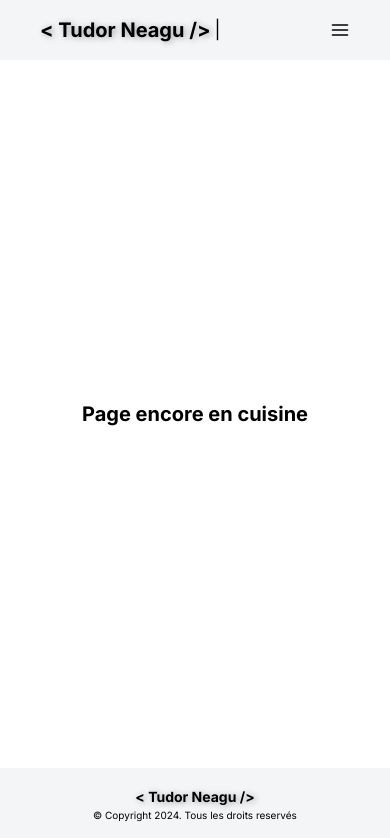
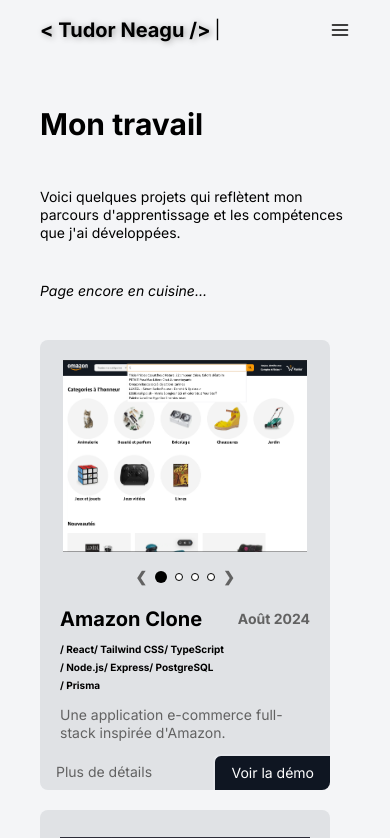
Before and after one commit to tudorneagu/Portofolio, a React (Vite) app: page /projects in a window 390 px wide. Shown: the top 838 px of the page. Built offline with nearby package versions, Linux system fonts and the light colour scheme.

Commit message:
project page content set up

```diff
--- a/public/locales/en.json
+++ b/public/locales/en.json
@@ -1,6 +1,6 @@
 {
-  "under_construction": "Still Cooking...Page under Construction.",
-  "under_construction_1": "Still Cooking...Section under Construction.",
+  "under_construction": "Still Cooking...Page under Construction...",
+  "under_construction_1": "Still Cooking...Section under Construction...",
   "nav_home": "Home",
   "nav_about": "About",
   "nav_stack": "Stack",
@@ -8,12 +8,12 @@
   "nav_contact": "Contact",
 
   "hero_welcome_message": "Hello, I'm Tudor,",
-  "hero_position": "Full Stack Developper,",
-  "hero_description": " I am currently seeking a job or internship to apply my skills in real-world projects.",
+  "hero_position": "Full Stack Developer,",
+  "hero_description": "I am currently seeking a job or internship to apply my skills in real-world projects.",
   "hero_resume": "Download my Resume",
 
-  "stack_title": " Experienced Across Multiple Tools",
-  "stack_description": "Bringing creativity and technical profieciency to building responsive web applications and enhancing user experiences",
+  "stack_title": "Experienced Across Multiple Tools",
+  "stack_description": "Bringing creativity and technical proficiency to building responsive web applications and enhancing user experiences",
   "stack_methods_1": "Various",
   "stack_methods_2": "Approaches",
   "stack_button": "Stack & Skills",
@@ -24,7 +24,7 @@
 
   "about_title": "My Journey",
   "about_description_1": "After a rewarding career in architecture, I transitioned into full-stack web development, blending my design and problem-solving skills with a passion for technology. My background in architecture allows me to approach challenges with creativity and structure, applying the same attention to detail and strategic thinking to digital solutions.",
-  "about_description_2": " By combining these strengths with technical expertise, I build scalable, user-friendly applications. My experience managing large projects has honed my ability to deliver results that are both practical and innovative, ensuring efficient solutions that meet user needs while exceeding expectations.",
+  "about_description_2": "By combining these strengths with technical expertise, I build scalable, user-friendly applications. My experience managing large projects has honed my ability to deliver results that are both practical and innovative, ensuring efficient solutions that meet user needs while exceeding expectations.",
 
   "contact_firstName": "First Name",
   "contact_p_firstName": "Your First Name",
@@ -35,11 +35,40 @@
   "contact_message": "Message",
   "contact_p_message": "Your message",
   "contact_button": "Send Message",
-  "contact_h1": "Let's Work Together !",
-  "contact_p": "I'm looking foward to your message",
+  "contact_h1": "Let's Work Together!",
+  "contact_p": "I'm looking forward to your message",
 
   "projects_preview_demo": "View live demo",
-  "projects_preview_more": "More Details"
+  "projects_preview_more": "More Details",
 
-  "footer_copyright": "© Copyright 2024. All rights Reserved."
+  "footer_copyright": "© Copyright 2024. All rights Reserved.",
+
+  "projects": {
+    "title": "My work",
+    "catchPhrase": "Explore some of my key projects—each one reflects my learning journey, showcasing the skills and expertise I've gained along the way.",
+    "amazonClone": {
+      "date": "August 2024",
+      "description": "A full-stack e-commerce application inspired by Amazon.",
+      "fullDescription": "This project is a clone of the Amazon website, developed as a full-stack application. It allows users to browse products, add items to the cart, and place orders. The frontend is built using React, styled with Tailwind CSS, and the backend is developed with Node.js, Express, and Prisma connected to a PostgreSQL database.",
+      "notes": "test"
+    },
+    "okanban": {
+      "date": "July 2024",
+      "description": "A project management tool inspired by Kanban boards.",
+      "fullDescription": "Okanban is a project management tool that allows users to create boards, manage tasks, and collaborate in real-time. The frontend is powered by React and Tailwind CSS, while the backend uses Node.js and MongoDB to store project data and manage user accounts.",
+      "notes": "test"
+    },
+    "worldWise": {
+      "date": "June 2024",
+      "description": "An app that allows you to track destinations that you have visited around the world.",
+      "fullDescription": "World Wise is an app for tracking destinations you’ve visited. Users can log their travel history, view a map of visited places, and add new destinations to their list.",
+      "notes": "test"
+    },
+    "usePopcorn": {
+      "date": "May 2024",
+      "description": "An app that allows you to search for movies that you watched and rate them.",
+      "fullDescription": "Use Popcorn is a movie rating app where users can search for movies they’ve watched, add them to a watchlist, and rate them based on their viewing experience. The app features smooth animations with Framer Motion and is built using React and Tailwind CSS.",
+      "notes": "test"
+    }
+  }
 }
--- a/public/locales/fr.json
+++ b/public/locales/fr.json
@@ -1,7 +1,6 @@
 {
-  "under_construction": "Page encore en cuisine",
-
-  "under_construction_1": "Section encore en cuisine",
+  "under_construction": "Page encore en cuisine...",
+  "under_construction_1": "Section encore en cuisine...",
 
   "nav_home": "Accueil",
   "nav_about": "À propos",
@@ -12,7 +11,7 @@
   "hero_welcome_message": "Salut, moi c'est Tudor,",
   "hero_position": "Développeur Full-Stack,",
   "hero_description": "Je suis actuellement à la recherche d'un emploi ou d'un stage pour appliquer mes compétences dans des projets concrets",
-  "hero_resume": "Télechargez mon CV",
+  "hero_resume": "Téléchargez mon CV",
 
   "stack_title": "Expérimenté avec diverses technologies",
   "stack_description": "Alliant créativité et expertise technique pour développer des applications web réactives et améliorer l'expérience utilisateur",
@@ -25,8 +24,8 @@
   "hero_contact_phone": "Portable :",
 
   "about_title": "Mon Parcours",
-  "about_description_1": "Après une carrière enrichissante en architecture, je me suis reconverti dans le développement web full-stack, combinant mes compétences en design et en résolution de problèmes avec une passion pour la technologie. Mon parcours en architecture me permet d'aborder les défis avec créativité et méthode, appliquant la même attention aux détails et la même pensée stratégique aux solutions numériques. ",
-  "about_description_2": " En associant ces atouts à une expertise technique, je conçois des applications évolutives et conviviales. Mon expérience dans la gestion de projets complexes a affiné ma capacité à fournir des résultats à la fois pratiques et innovants, garantissant des solutions efficaces qui répondent aux besoins des utilisateurs tout en dépassant leurs attentes.",
+  "about_description_1": "Après une carrière enrichissante en architecture, je me suis reconverti dans le développement web full-stack, combinant mes compétences en design et en résolution de problèmes avec une passion pour la technologie. Mon parcours en architecture me permet d'aborder les défis avec créativité et méthode, appliquant la même attention aux détails et la même pensée stratégique aux solutions numériques.",
+  "about_description_2": "En associant ces atouts à une expertise technique, je conçois des applications évolutives et conviviales. Mon expérience dans la gestion de projets complexes a affiné ma capacité à fournir des résultats à la fois pratiques et innovants, garantissant des solutions efficaces qui répondent aux besoins des utilisateurs tout en dépassant leurs attentes.",
 
   "contact_firstName": "Prénom",
   "contact_p_firstName": "Votre prénom",
@@ -36,12 +35,41 @@
   "contact_p_email": "nicole.martin@mail.fr",
   "contact_message": "Message",
   "contact_p_message": "Votre message",
-  "contact_button": "Envoyer le messsage",
+  "contact_button": "Envoyer le message",
   "contact_h1": "Travaillons ensemble !",
   "contact_p": "J'ai hâte de recevoir ton message",
 
-  "projects_preview_demo": "Voir le demo",
+  "projects_preview_demo": "Voir la démo",
   "projects_preview_more": "Plus de détails",
 
-  "footer_copyright": "© Copyright 2024. Tous les droits reservés"
+  "footer_copyright": "© Copyright 2024. Tous les droits réservés.",
+
+  "projects": {
+    "title": "Mon travail",
+    "catchPhrase": "Voici quelques projets qui reflètent mon parcours d'apprentissage et les compétences que j'ai développées.",
+    "amazonClone": {
+      "date": "Août 2024",
+      "description": "Une application e-commerce full-stack inspirée d'Amazon.",
+      "fullDescription": "Ce projet est un clone du site Amazon, développé comme une application full-stack. Il permet aux utilisateurs de parcourir les produits, d'ajouter des articles au panier et de passer des commandes. Le frontend est construit avec React et Tailwind CSS, tandis que le backend est développé avec Node.js, Express et Prisma, relié à une base de données PostgreSQL.",
+      "notes": "test"
+    },
+    "okanban": {
+      "date": "Juillet 2024",
+      "description": "Un outil de gestion de projet inspiré des tableaux Kanban.",
+      "fullDescription": "Okanban est un outil de gestion de projet qui permet aux utilisateurs de créer des tableaux, de gérer des tâches et de collaborer en temps réel. Le frontend est alimenté par React et Tailwind CSS, tandis que le backend utilise Node.js et MongoDB pour stocker les données du projet et gérer les comptes des utilisateurs.",
+      "notes": "test"
+    },
+    "worldWise": {
+      "date": "Juin 2024",
+      "description": "Une application qui vous permet de suivre les destinations que vous avez visitées à travers le monde.",
+      "fullDescription": "World Wise est une application qui permet de suivre les destinations que vous avez visitées. Les utilisateurs peuvent enregistrer leur historique de voyage, voir une carte des lieux visités et ajouter de nouvelles destinations à leur liste.",
+      "notes": "test"
+    },
+    "usePopcorn": {
+      "date": "Mai 2024",
+      "description": "Une application qui vous permet de rechercher des films que vous avez vus et de les noter.",
+      "fullDescription": "Use Popcorn est une application de notation de films où les utilisateurs peuvent rechercher des films qu'ils ont vus, les ajouter à une liste de visionnage et les noter en fonction de leur expérience de visionnage. L'application dispose d'animations fluides grâce à Framer Motion et est construite avec React et Tailwind CSS.",
+      "notes": "test"
+    }
+  }
 }
--- a/src/@types/index.types.ts
+++ b/src/@types/index.types.ts
@@ -18,4 +18,5 @@
   images: string[];
   link?: string;
   "full-description"?: string;
+  notes?: string;
 }
--- a/src/App.tsx
+++ b/src/App.tsx
@@ -24,7 +24,7 @@
     <div className="min-h-screen flex flex-col justify-between w-full overflow-hidden">
       <div className=" w-full max-w-[1500px] mx-auto flex-grow flex flex-col">
         <Header langFr={langFr} setLangFr={setLangFr} />
-        <main className="flex flex-grow">
+        <main className="flex flex-grow w-full">
           <Routes>
             <Route path="/" element={<Home />} />
             <Route path="/about" element={<About />} />
--- a/src/components/Projects/ProjectCard.tsx
+++ b/src/components/Projects/ProjectCard.tsx
@@ -3,7 +3,14 @@
 import { useTranslation } from "react-i18next";
 import type { Project } from "../../@types/index.types";
 
-function ProjectCard({ date, title, description, link, images }: Project) {
+function ProjectCard({
+  date,
+  title,
+  description,
+  link,
+  images,
+  stack,
+}: Project) {
   const handleClick = () => {
     if (link && typeof link === "string") {
       const validLink = link.startsWith("http") ? link : `https://${link}`;
@@ -22,10 +29,15 @@
           <Caroussel images={images} title={title} />
           <div className="flex justify-between mt-4">
             <h3 className="text-l-bold">{title}</h3>
-            <p className="text-m-bold text-medium">{date}</p>
+            <p className="text-m-bold text-medium">{t(`${date}`)}</p>
           </div>
         </div>
-        <p className="text-m-regular  text-medium">{description}</p>
+        <ul className=" flex flex-wrap pr-16 text-s-bold  ">
+          {stack?.map((el, index) => (
+            <li key={index}>/ {el} </li>
+          ))}
+        </ul>
+        <p className="text-m-regular  text-medium">{t(`${description}`)}</p>
       </div>
 
       <div className=" flex  justify-between items-center">
--- a/src/components/Projects/ProjectDetails.tsx
+++ b/src/components/Projects/ProjectDetails.tsx
@@ -1,12 +1,18 @@
 import { useEffect, useState } from "react";
 import { useParams } from "react-router-dom";
+import { useTranslation } from "react-i18next";
+
 import type { Project } from "../../@types/index.types";
+
 import Caroussel from "../ui/Caroussel";
 import ProjectData from "../../data/projects.json";
+import Button from "../ui/Buttons/Button";
 
 function ProjectDetails() {
   const { title } = useParams<{ title: string }>();
   const [project, setProject] = useState<Project>();
+
+  const { t } = useTranslation();
 
   useEffect(() => {
     const foundProject = ProjectData.find((p) => p.title === title);
@@ -17,12 +23,66 @@
 
   if (!project) {
     return <div>Project not found</div>;
-  }
+  } else console.log(project);
+
+  const handleClick = () => {
+    if (project.link && typeof project.link === "string") {
+      const validLink = project.link.startsWith("http")
+        ? project.link
+        : `https://${project.link}`;
+      window.open(validLink, "_blank");
+    } else {
+      console.error("Invalid link provided:", project.link);
+    }
+  };
 
   return (
-    <div>
-      <Caroussel images={project.images} title={project.title} />
-    </div>
+    <section className="bg-bg-light flex flex-col md:flex-row justify-between gap-10 md:gap-24 px-10 lg:px-20 py-5 lg:py-10 w-full items-center">
+      <article className="w-full">
+        <Caroussel
+          images={project.images}
+          title={project.title}
+          height="h-[400px]"
+        />
+      </article>
+
+      <div className="w-full lg:max-w-[620px] flex flex-col gap-3 text-m-regular items-center md:items-start">
+        <article>
+          <div>
+            <h1 className="heading-m ">{project.title}</h1>
+            <p className="bg-main text-bg-light text-s-regular w-fit py-1 px-2 rounded-lg">
+              {project["date"] ? t(project["date"]) : ""}
+            </p>
+          </div>
+          <div>
+            <ul className="flex flex-wrap gap-1 mt-10 ">
+              {project["stack"]?.map((el, index) => (
+                <li key={index} className="text-m-bold">
+                  / {el}{" "}
+                </li>
+              ))}
+            </ul>
+
+            <p className="mt-5 text-medium ">
+              {project["full-description"]
+                ? t(`${project["full-description"]}`)
+                : ""}
+            </p>
+            {project["notes"] ? (
+              <div className="my-3">
+                <p className="text-m-bold mb-1">Notes:</p>
+                <p className="text-medium">{t(`${project.notes}`)}</p>
+              </div>
+            ) : (
+              ""
+            )}
+          </div>
+        </article>
+        <div className="">
+          <Button content={t("projects_preview_demo")} onClick={handleClick} />
+        </div>
+      </div>
+    </section>
   );
 }
 
--- a/src/components/Projects/ProjectsPreview.tsx
+++ b/src/components/Projects/ProjectsPreview.tsx
@@ -8,7 +8,7 @@
   return (
     <section className="flex flex-col gap-14 items-center py-10 px-10 lg:px-20 bg-bg-light">
       <article className=" xl:flex xl:flex-row  flex-col md:grid md:grid-cols-2 justify-around gap-6">
-        {ProjectData.map((project) => (
+        {ProjectData.slice(0, 4).map((project) => (
           <ProjectCard
             key={project.id}
             date={project.date}
@@ -16,6 +16,7 @@
             description={project.description}
             images={project.images}
             link={project.link}
+            stack={project.stack}
           />
         ))}
       </article>
--- a/src/components/ui/Caroussel.tsx
+++ b/src/components/ui/Caroussel.tsx
@@ -1,17 +1,40 @@
 import { useState } from "react";
-import type { Project } from "../../@types/index.types";
 
-function Caroussel({ images, title }: Project) {
+function Caroussel({
+  images,
+  title,
+  width = "h-48",
+  height = "w-full",
+}: {
+  images?: string[];
+  title?: string;
+  width?: string;
+  height?: string;
+}) {
   const [currentIndex, setCurrentIndex] = useState(0);
   const imagesPath = images?.map((img: string) => `/projects/${title}/${img}`);
+
+  const nextSlide = () => {
+    if (images)
+      setCurrentIndex((prevIndex) =>
+        prevIndex === images.length - 1 ? 0 : prevIndex + 1
+      );
+  };
+  const prevSlide = () => {
+    if (images)
+      setCurrentIndex((prevIndex) =>
+        prevIndex === 0 ? images.length - 1 : prevIndex - 1
+      );
+  };
 
   const goToSlide = (index: number) => {
     setCurrentIndex(index);
   };
 
   return (
-    <div className="relative max-w-2xl mx-auto">
-      <div className="w-full h-48 overflow-hidden">
+    <div className="flex flex-col justify-center max-w-2xl mx-auto">
+      <div
+        className={`${width} ${height} flex justify-center  overflow-hidden`}>
         {images?.map((image: string, index: number) => (
           <img
             key={index}
@@ -23,17 +46,28 @@
           />
         ))}
       </div>
-      <div className="w-full  flex justify-center items-center space-x-2 mt-4">
+      <div className=" relative w-full  flex justify-center items-center space-x-2 mt-4">
+        <button
+          className="text-m-bold text-medium  hover:text-black"
+          onClick={prevSlide}>
+          &#10094;
+        </button>
+
         {imagesPath?.map((_, index) => (
           <span
             key={index}
             className={`rounded-full  cursor-pointer ${
               index === currentIndex
                 ? "bg-black h-3 w-3"
-                : "bg-bg-light h-2 w-2 "
+                : "bg-white h-2 w-2 border border-black"
             }`}
             onClick={() => goToSlide(index)}></span>
         ))}
+        <button
+          className="text-m-bold text-medium  hover:text-black"
+          onClick={nextSlide}>
+          &#10095;
+        </button>
       </div>
     </div>
   );
--- a/src/data/projects.json
+++ b/src/data/projects.json
@@ -2,8 +2,8 @@
   {
     "id": 1,
     "title": "Amazon Clone",
-    "date": "August 2024",
-    "description": "A full-stack e-commerce application inspired by Amazon.",
+    "date": "projects.amazonClone.date",
+    "description": "projects.amazonClone.description",
     "stack": [
       "React",
       "Tailwind CSS",
@@ -14,14 +14,15 @@
       "Prisma"
     ],
     "images": ["home.png", "cart.png", "product.png", "accountDetails.png"],
-    "full-description": "This project is a clone of the Amazon website, developed as a full-stack application. It allows users to browse products, add items to the cart, and place orders. The frontend is built using React, styled with Tailwind CSS, and the backend is developed with Node.js, Express, and Prisma connected to a PostgreSQL database.",
-    "link": "omazon-tudor-neagu.vercel.app/"
+    "full-description": "projects.amazonClone.fullDescription",
+    "notes": "projects.amazonClone.notes",
+    "link": "omazon-tudor-neagu.vercel.app"
   },
   {
     "id": 2,
     "title": "Okanban",
-    "date": "June 2024",
-    "description": "A project management tool inspired by Kanban boards.",
+    "date": "projects.okanban.date",
+    "description": "projects.okanban.description",
     "stack": ["React", "Node.js", "Tailwind CSS", "MongoDB"],
     "images": [
       "desktop.jpg",
@@ -30,25 +31,30 @@
       "mobile.jpg",
       "tablet.jpg"
     ],
-    "full-description": "Okanban is a project management tool that allows users to create boards, manage tasks, and collaborate in real-time. The frontend is powered by React and Tailwind CSS, while the backend uses Node.js and MongoDB to store project data and manage user accounts."
+    "full-description": "projects.okanban.fullDescription",
+    "notes": "projects.okanban.notes",
+    "link": "okanban-tudor-neagu.vercel.app/"
   },
   {
     "id": 3,
     "title": "World Wise",
-    "date": "Mai 2024",
-    "description": "An app that allows you to track destinations that you have visited around the world",
+    "date": "projects.worldWise.date",
+    "description": "projects.worldWise.description",
     "stack": ["React", "Tailwind CSS", "REST API"],
     "images": ["home.png", "login.png", "cityList.png", "addCity.png"],
-    "full-description": "This Pokedex app retrieves Pokemon data from an external REST API and displays it in a user-friendly interface. Users can search for Pokemon by name or type and view detailed information about each Pokemon, including stats and abilities.",
-    "link": "world-wise.vercel.app/"
+    "full-description": "projects.worldWise.fullDescription",
+    "notes": "projects.worldWise.notes",
+    "link": "world-wise-tudor-neagu.vercel.app/"
   },
   {
     "id": 4,
     "title": "Use Popcorn",
-    "date": "September 2024",
-    "description": "An app that allows you to search for movies that you watched and rate them",
+    "date": "projects.usePopcorn.date",
+    "description": "projects.usePopcorn.description",
     "stack": ["React", "Tailwind CSS", "Framer Motion"],
     "images": ["portfolio_home.png", "portfolio_projects.png"],
-    "full-description": "This portfolio website was developed using React and Tailwind CSS. It features a clean, minimal design with smooth animations powered by Framer Motion. The website includes sections for my projects, skills, and contact information."
+    "full-description": "projects.usePopcorn.fullDescription",
+    "notes": "projects.usePopcorn.notes",
+    "link": "use-popcorn-tudor-neagu.vercel.app/"
   }
 ]
--- a/src/pages/Projects.tsx
+++ b/src/pages/Projects.tsx
@@ -1,11 +1,33 @@
 import { useTranslation } from "react-i18next";
+import { Link } from "react-router-dom";
+import ProjectData from "../data/projects.json";
+import ProjectCard from "../components/Projects/ProjectCard";
 
 function Projects() {
   const { t } = useTranslation();
   return (
-    <div className="text-l-bold items-center w-full justify-center flex">
-      {t("under_construction")}
-    </div>
+    <section className="w-full flex flex-col md:flex-row  bg-bg-light px-10 lg:px-20 md:gap-32 text-m-regular md:items-start ">
+      <article className="flex  pb-10 flex-col justify-between gap-10">
+        <h1 className="heading-m pt-10 md:pt-52">{t(`projects.title`)}</h1>
+        <p className="text-m-regular"> {t(`projects.catchPhrase`)}</p>
+        <p className="italic"> {t("under_construction")}</p>
+      </article>
+      <article className="flex flex-col md:grid md:grid-cols-2  gap-5 mr-5  ">
+        {ProjectData.map((project) => (
+          <Link to={`/projects/${project.title} `}>
+            <ProjectCard
+              key={project.id}
+              date={project.date}
+              title={project.title}
+              description={project.description}
+              images={project.images}
+              link={project.link}
+              stack={project.stack}
+            />
+          </Link>
+        ))}
+      </article>
+    </section>
   );
 }
 
```
Also changed, not shown: src/components/ui/Buttons/SocialBtn.tsx (deleted).
